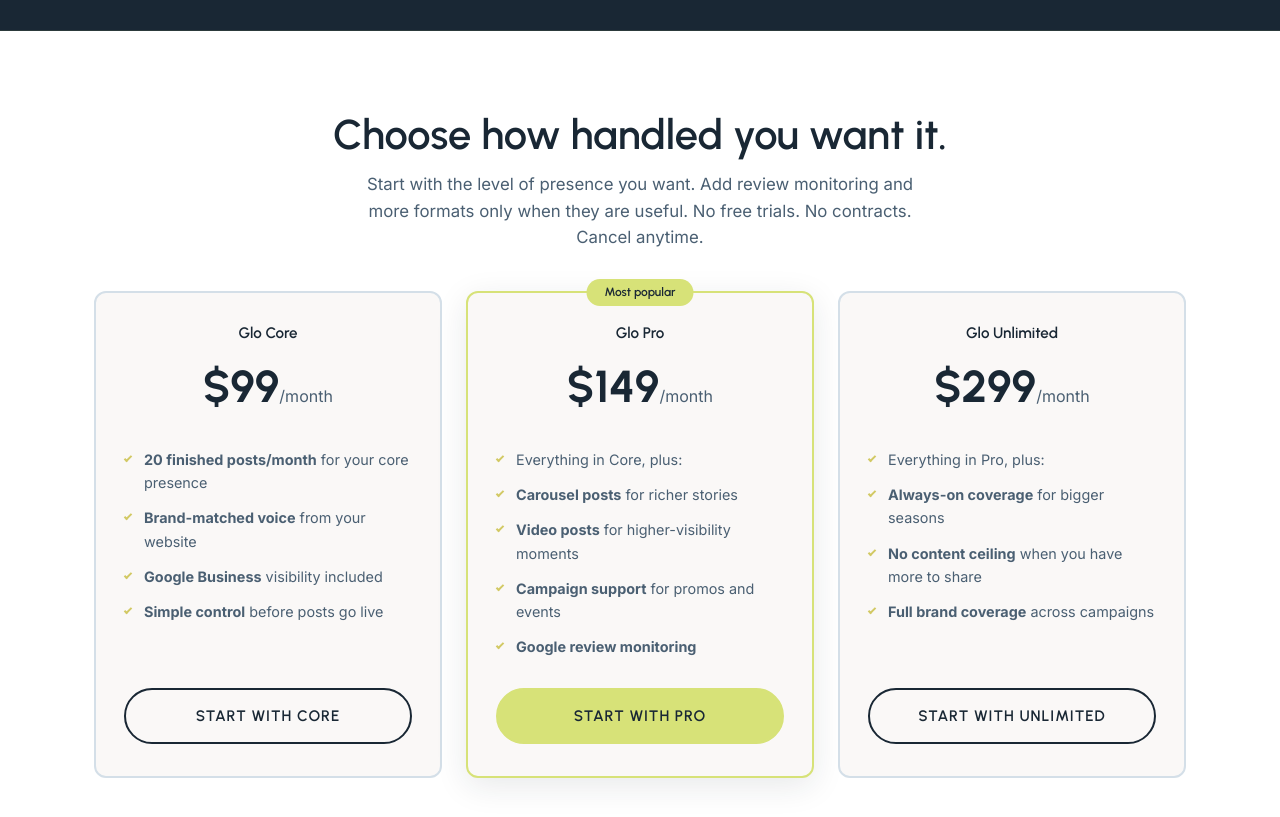
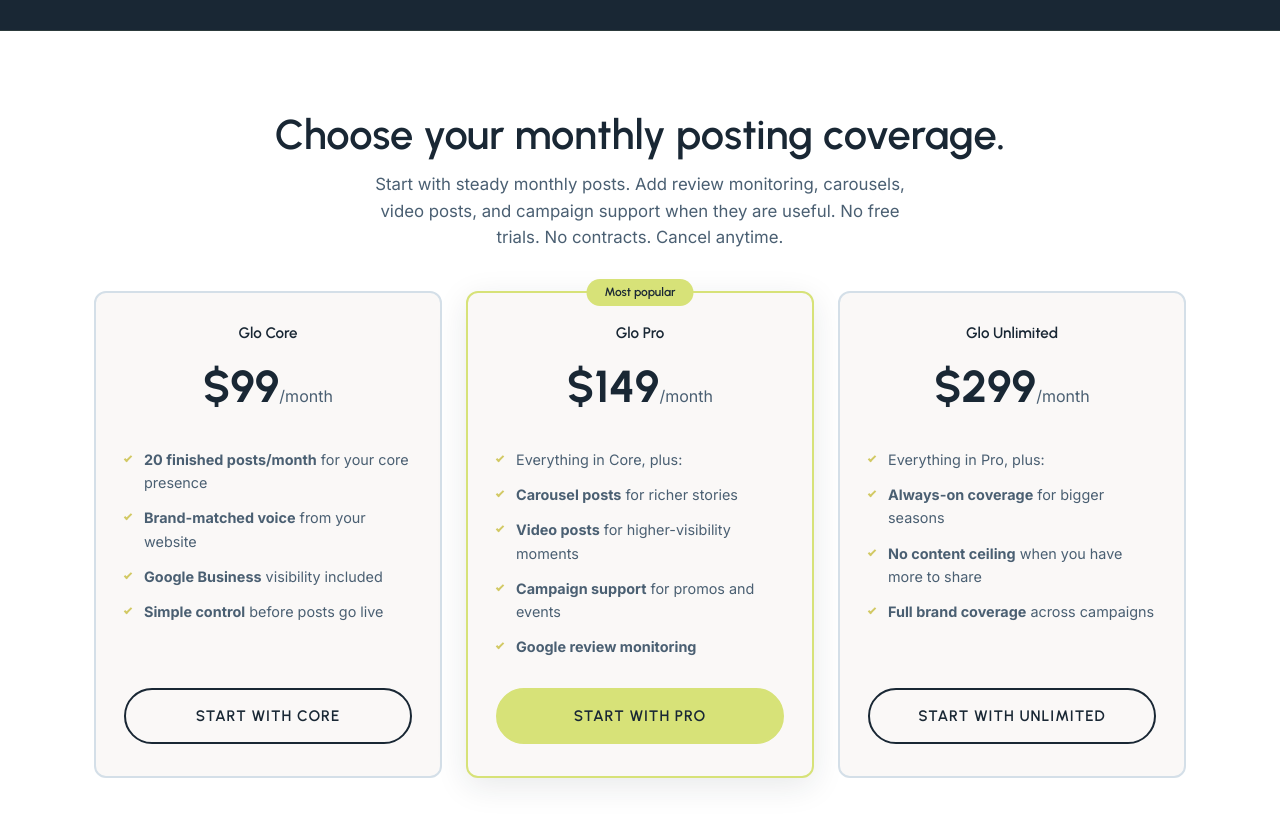
Before and after one commit to glowsocial/glowsocial.com, a Next.js app: page / in a window 1280 px wide. Shown: the part 4429-5246 px from the top of the page. Built offline with nearby package versions, Linux system fonts and the light colour scheme.

Commit message:
fix: clarify homepage pricing headline

```diff
--- a/app/components/HomePageContent.js
+++ b/app/components/HomePageContent.js
@@ -529,8 +529,8 @@ export default function HomePageContent() {
       {/* ============ PRICING ============ */}
       <section className="pricing" id="pricing">
         <div className="container">
-          <h2>Choose how handled you want it.</h2>
-          <p className="section-sub">Start with the level of presence you want. Add review monitoring and more formats only when they are useful. {pricing.billingPolicy}</p>
+          <h2>Choose your monthly posting coverage.</h2>
+          <p className="section-sub">Start with steady monthly posts. Add review monitoring, carousels, video posts, and campaign support when they are useful. {pricing.billingPolicy}</p>
           <div className="pricing-grid">
             <div className="price-card">
               <h3>Glo Core</h3>
```
